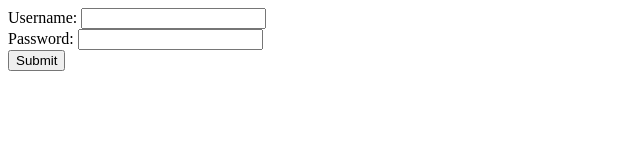
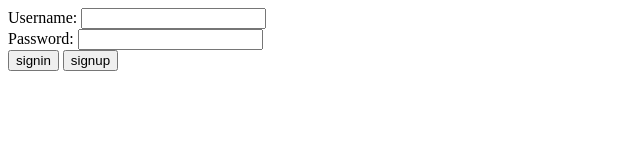
Before and after one commit to augustecolle/Komen-eten, a plain HTML site: page public/login.html in a window 1280 px wide. Shown: the whole page, without its empty margins (0-640 px from the left). Drawn offline with Linux system fonts and the light colour scheme.

Commit message:
updated README, added signin and modified login.html, non functional for now...

```diff
--- a/public/login.html
+++ b/public/login.html
@@ -5,10 +5,11 @@
 </head>
 <body>
 
-<form action="cgi-bin/login.cgi" method="POST">
+<form action="cgi-bin/signin.cgi" method="POST">
 Username: <input type="text" name="username"></br>
 Password: <input type="text" name="password"></br>
-<input type="submit" text="submit">
+<input type="submit" value="signin" name="signin">
+<input type="submit" value="signup" name="signup">
 </form>
 </body>
 </html>
```
Also changed, not shown: public/README.md, 1 other file.
